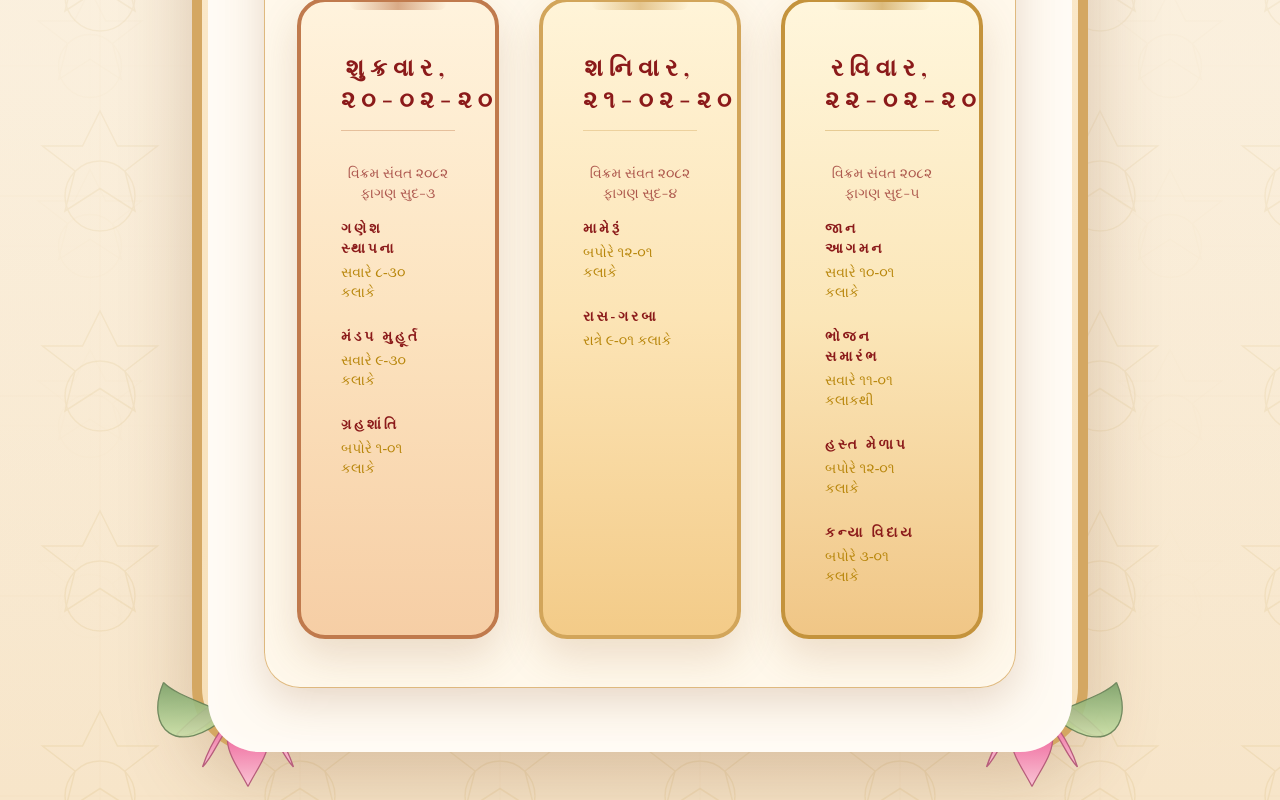
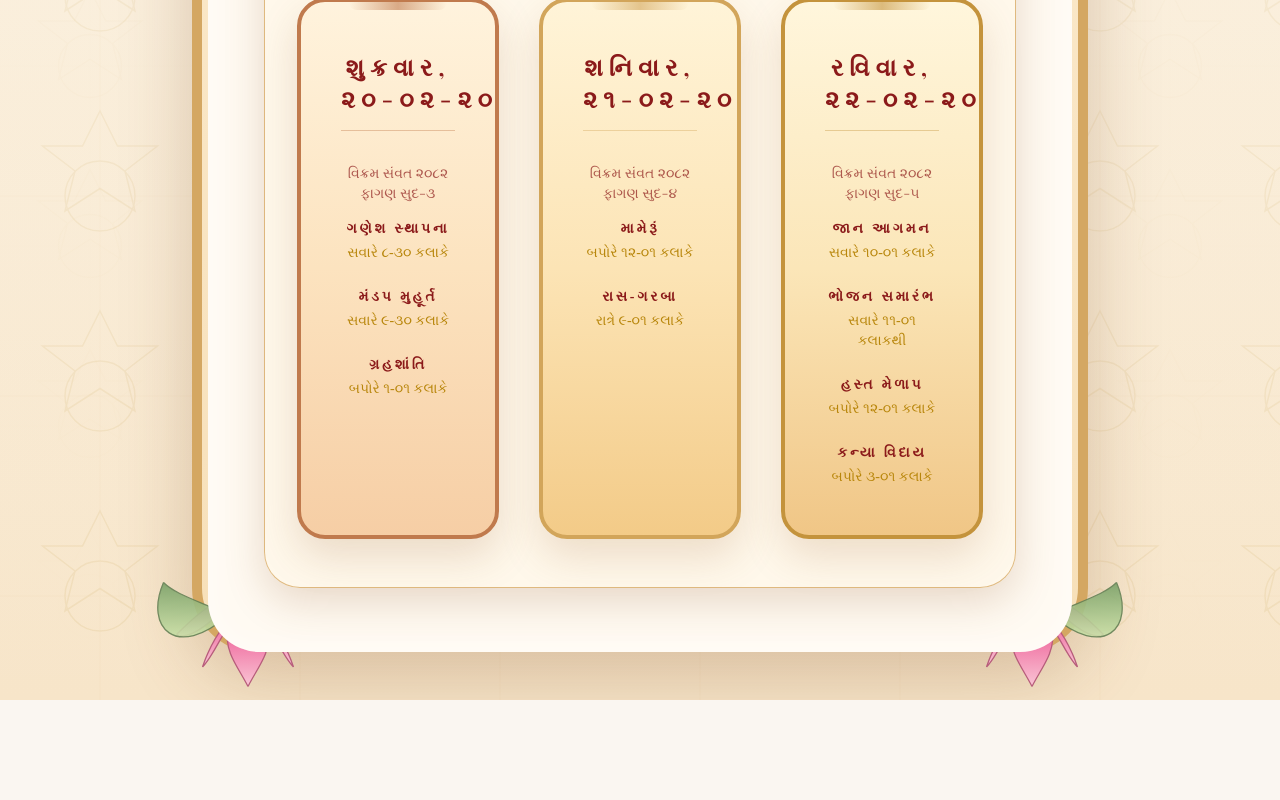
Before and after one commit to Ridhu18/WeddingInvitation, a Next.js app: page / in a window 1280 px wide. Shown: the part 2904-3704 px from the top of the page. After the commit the page ends 3604 px from the top, so only its background shows below. Built offline with nearby package versions, Linux system fonts and the light colour scheme.

Commit message:
text center

```diff
--- a/components/wedding-invitation.tsx
+++ b/components/wedding-invitation.tsx
@@ -296,23 +296,17 @@ export default function WeddingInvitation() {
                     </h3>
                     <p className="text-xs sm:text-sm text-center mb-4 text-maroon/70">વિક્રમ સંવત ૨૦૮૨ ફાગણ સુદ-૩</p>
                     <div className="space-y-5 sm:space-y-6 font-sans text-xs sm:text-sm">
-                      <div className="flex items-start justify-between gap-3 sm:gap-4">
-                        <div className="max-w-[80%]">
+                      <div className="text-center">
                         <p className="font-semibold uppercase tracking-[0.15em] sm:tracking-[0.2em]">ગણેશ સ્થાપના</p>
                         <p className="text-gold mt-1 text-xs sm:text-sm">સવારે ૮-૩૦ કલાકે</p>
                       </div>
-                      </div>
-                      <div className="flex items-start justify-between gap-3 sm:gap-4">
-                        <div className="max-w-[80%]">
+                      <div className="text-center">
                         <p className="font-semibold uppercase tracking-[0.15em] sm:tracking-[0.2em]">મંડપ મુહૂર્ત</p>
                         <p className="text-gold mt-1 text-xs sm:text-sm">સવારે ૯-૩૦ કલાકે</p>
                       </div>
-                      </div>
-                      <div className="flex items-start justify-between gap-3 sm:gap-4">
-                        <div className="max-w-[80%]">
+                      <div className="text-center">
                         <p className="font-semibold uppercase tracking-[0.15em] sm:tracking-[0.2em]">ગ્રહશાંતિ</p>
                         <p className="text-gold mt-1 text-xs sm:text-sm">બપોરે ૧-૦૧ કલાકે</p>
-                        </div>
                       </div>
                     </div>
                   </div>
@@ -324,18 +318,14 @@ export default function WeddingInvitation() {
                     </h3>
                     <p className="text-xs sm:text-sm text-center mb-4 text-maroon/70">વિક્રમ સંવત ૨૦૮૨ ફાગણ સુદ-૪</p>
                     <div className="space-y-5 sm:space-y-6 font-sans text-xs sm:text-sm">
-                      <div className="flex items-start justify-between gap-3 sm:gap-4">
-                        <div className="max-w-[80%]">
+                      <div className="text-center">
                         <p className="font-semibold uppercase tracking-[0.15em] sm:tracking-[0.2em]">મામેરૂં</p>
                         <p className="text-gold mt-1 text-xs sm:text-sm">બપોરે ૧૨-૦૧ કલાકે</p>
                       </div>
-                      </div>
 
-                      <div className="flex items-start justify-between gap-3 sm:gap-4">
-                        <div className="max-w-[80%]">
+                      <div className="text-center">
                         <p className="font-semibold uppercase tracking-[0.15em] sm:tracking-[0.2em]">રાસ-ગરબા</p>
                         <p className="text-gold mt-1 text-xs sm:text-sm">રાત્રે ૯-૦૧ કલાકે</p>
-                        </div>
                       </div>
                     </div>
                   </div>
@@ -347,29 +337,21 @@ export default function WeddingInvitation() {
                     </h3>
                     <p className="text-xs sm:text-sm text-center mb-4 text-maroon/70">વિક્રમ સંવત ૨૦૮૨ ફાગણ સુદ-૫</p>
                     <div className="space-y-5 sm:space-y-6 font-sans text-xs sm:text-sm">
-                      <div className="flex items-start justify-between gap-3 sm:gap-4">
-                        <div className="max-w-[80%]">
+                      <div className="text-center">
                         <p className="font-semibold uppercase tracking-[0.15em] sm:tracking-[0.2em]">જાન આગમન</p>
                         <p className="text-gold mt-1 text-xs sm:text-sm">સવારે ૧૦-૦૧ કલાકે</p>
                       </div>
-                      </div>
-                      <div className="flex items-start justify-between gap-3 sm:gap-4">
-                        <div className="max-w-[80%]">
+                      <div className="text-center">
                         <p className="font-semibold uppercase tracking-[0.15em] sm:tracking-[0.2em]">ભોજન સમારંભ</p>
                         <p className="text-gold mt-1 text-xs sm:text-sm">સવારે ૧૧-૦૧ કલાકથી</p>
                       </div>
-                      </div>
-                      <div className="flex items-start justify-between gap-3 sm:gap-4">
-                        <div className="max-w-[80%]">
+                      <div className="text-center">
                         <p className="font-semibold uppercase tracking-[0.15em] sm:tracking-[0.2em]">હસ્ત મેળાપ</p>
                         <p className="text-gold mt-1 text-xs sm:text-sm">બપોરે ૧૨-૦૧ કલાકે</p>
                       </div>
-                      </div>
-                      <div className="flex items-start justify-between gap-3 sm:gap-4">
-                        <div className="max-w-[80%]">
+                      <div className="text-center">
                         <p className="font-semibold uppercase tracking-[0.15em] sm:tracking-[0.2em]">કન્યા વિદાય</p>
                         <p className="text-gold mt-1 text-xs sm:text-sm">બપોરે ૩-૦૧ કલાકે</p>
-                        </div>
                       </div>
                     </div>
                   </div>
```
Lines whose indentation alone changed are shown as unchanged.
